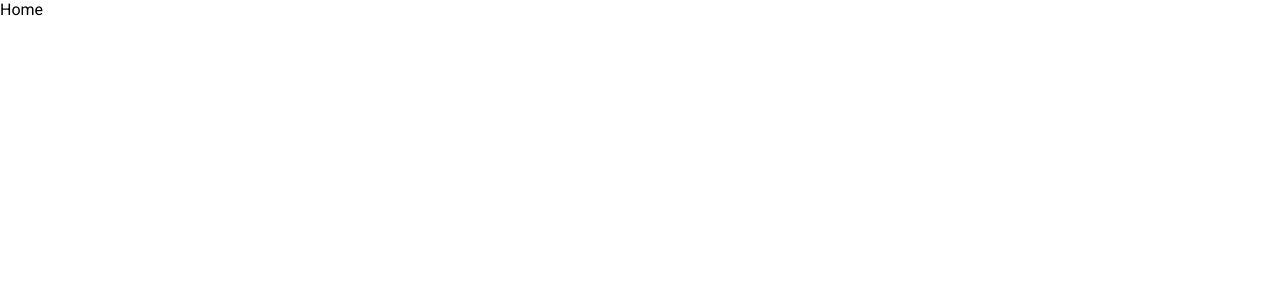
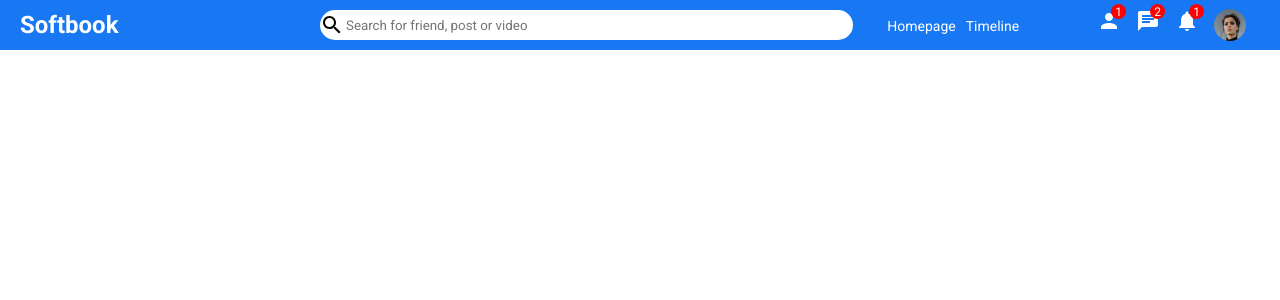
Before and after one commit to rajesh-gole-softobiz/Softbook, a React (Create React App) app in the folder react-softbook/: page / in a window 1280 px wide. Shown: the top 300 px of the page. Built offline with nearby package versions, Linux system fonts and the light colour scheme.

Commit message:
Topbar Component

```diff
--- /dev/null
+++ b/react-softbook/src/components/topbar/Topbar.jsx
@@ -0,0 +1,42 @@
+import './topbar.css'
+import {Search, Person, Chat, Notifications} from '@mui/icons-material';
+
+export default function Topbar() {
+  return (
+    <div className='topbarContainer'>
+        <div className="topbarLeft">
+          <span className="logo">Softbook</span>
+        </div>
+        <div className="topbarCenter">
+          <div className="searchbar">
+            <Search/>
+            <input placeholder='Search for friend, post or video' className="searchInput" />
+          </div>
+        </div>
+        <div className="topbarRight">
+          <div className="topbarLinks">
+            <span className="topbarLink">Homepage</span>
+            <span className="topbarLink">Timeline</span>
+          </div>
+          <div className="topbarIcons">
+            <div className="topbarIconItem">
+              <Person/>
+              <div className="topbarIconBadge">1</div>
+            </div>
+
+            <div className="topbarIconItem">
+              <Chat/>
+              <div className="topbarIconBadge">2</div>
+            </div>
+
+            <div className="topbarIconItem">
+              <Notifications/>
+              <div className="topbarIconBadge">1</div>
+            </div>
+
+            <img src="/assets/person/1.jpeg" alt="" className="topbarImg" />
+          </div>
+        </div>
+    </div>
+  )
+}
--- /dev/null
+++ b/react-softbook/src/components/topbar/topbar.css
@@ -0,0 +1,96 @@
+.topbarContainer {
+    height: 50px;
+    width: 100%;
+    background-color: #1877f2;
+    display: flex;
+    align-items: center;
+    position: sticky;
+    top: 0;
+    z-index: 999;
+  }
+
+  .topbarLeft {
+    flex: 3;
+  }
+
+  .logo {
+    font-size: 24px;
+    margin-left: 20px;
+    font-weight: bold;
+    color: white;
+    cursor: pointer;
+  }
+
+  .topbarCenter {
+    flex: 5;
+  }
+
+  .searchbar {
+    width: 100%;
+    height: 30px;
+    background-color: white;
+    border-radius: 30px;
+    display: flex;
+    align-items: center;
+  }
+
+  .searchIcon {
+    font-size: 20px !important;
+    margin-left: 10px;
+  }
+
+  .searchInput {
+    border: none;
+    width: 70%;
+  }
+
+  .searchInput:focus {
+    outline: none;
+  }
+
+  .topbarRight {
+    flex: 4;
+    display: flex;
+    align-items: center;
+    justify-content: space-around;
+    color: white;
+  }
+
+  .topbarLink {
+    margin-right: 10px;
+    font-size: 14px;
+    cursor: pointer;
+  }
+
+  .topbarIcons {
+    display: flex;
+  }
+
+  .topbarIconItem {
+    margin-right: 15px;
+    cursor: pointer;
+    position: relative;
+  }
+
+  .topbarIconBadge {
+    width: 15px;
+    height: 15px;
+    background-color: red;
+    border-radius: 50%;
+    color: white;
+    position: absolute;
+    top: -5px;
+    right: -5px;
+    display: flex;
+    align-items: center;
+    justify-content: center;
+    font-size: 12px;
+  }
+
+  .topbarImg {
+    width: 32px;
+    height: 32px;
+    border-radius: 50%;
+    object-fit: cover;
+    cursor: pointer;
+  }
--- a/react-softbook/src/pages/home/Home.js
+++ b/react-softbook/src/pages/home/Home.js
@@ -1,5 +1,7 @@
+import Topbar from "../../components/topbar/Topbar";
+
 export default function Home() {
   return (
-    <div>Home</div>
+    <Topbar/>
   )
 }
```
